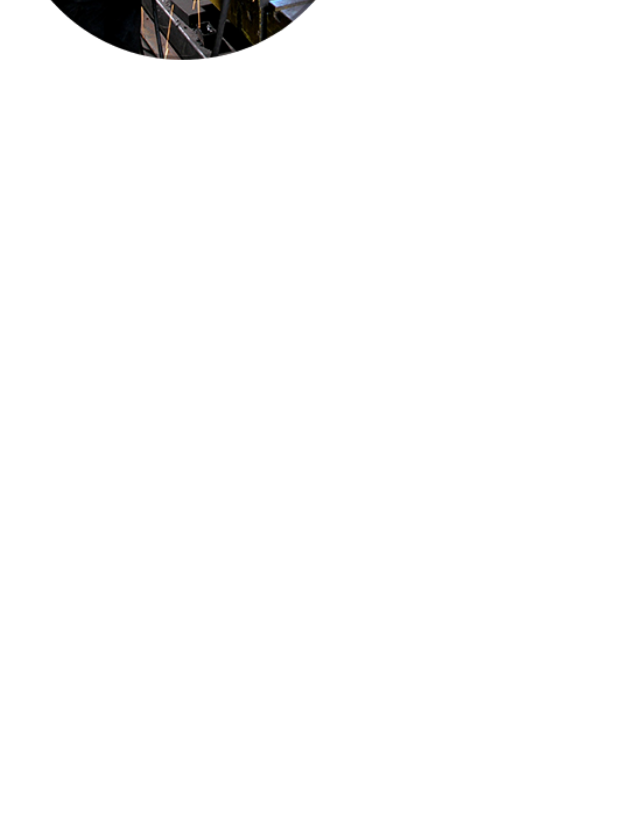
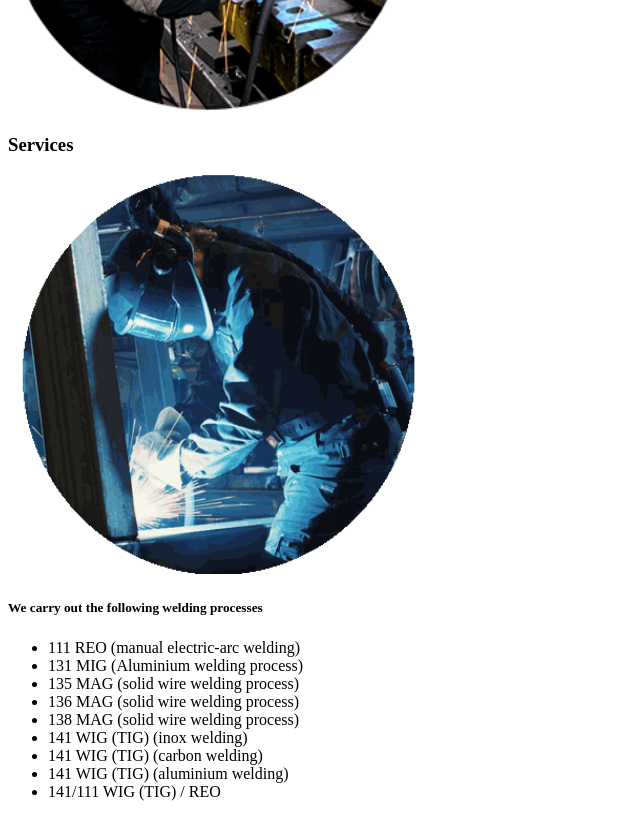
Before and after one commit to codingwithprince/jagger-welding, a Next.js app: page / in a window 1280 px wide. Shown: the part 920-1737 px from the top of the page, without its empty margins (0-640 px from the left). Before the commit the page ends 993 px from the top, so only its background shows below. Built offline with nearby package versions, Linux system fonts and the light colour scheme.

Commit message:
added hero section

```diff
--- a/components/About.js
+++ b/components/About.js
@@ -3,14 +3,14 @@ import Image from 'next/image'
 
 const About = () => {
   return (
-    <div className="about py-[50px] px-[5%]">
+    <div id="about" className="about py-[20px] px-[5%]">
         <h3 className='font-bold text-center text-gray-700 text-2xl md:text-4xl mb-5'>About Jagger d.o.o.</h3>
-        <div className='grid grid-cols-1 md:grid-cols-2 justify-items-center items-center'>
+        <div className='grid grid-cols-1 md:grid-cols-2 justify-items-center items-center py-5'>
             <p className="about-text text-gray-600 text-justify text-md md:text-lg mb-5">
             The <span className='bg-yellow-300 text-black font-semibold px-1'>Jagger d.o.o.</span>  Company specialises in complex welding and installation services in industrial facilities and power plants. With our own highly qualified staff, we can carry out complex tasks in the fields of energy, industry and transport. Welders and pipe workers have knowledge on isometry and hold appropriate and valid certificates in accordance with international standards for various materials and welding techniques, which are periodically renewed.
             </p>
             <div className="about-img w-auto p-2">
-                <Image className='shadow-full' src='/images/features/man_welding.png' height={350} width={350} alt='jagger-welding-man-welding'/>
+                <Image className='shadow-full' src='/images/features/man_welding.png' height={400} width={400} alt='jagger-welding-man-welding'/>
             </div>
         </div>
     </div>
--- a/components/Hero.js
+++ b/components/Hero.js
@@ -13,11 +13,11 @@ const Hero = () => {
         backgroundPosition: 'cover'
         }}
     >
-        <div className="overlay h-full flex w-full justify-center md:justify-end items-center text-white px-[2%] md:px-20">
+        <div id='home' className="overlay h-full flex w-full justify-center md:justify-end items-center text-white px-[2%] md:px-20">
             <div className="text-overlay text-center md:text-left w-full md:w-[50%] p-2">
-                <h1 className='text-6xl inline-block p-2  w-full md:text-8xl animate-bounce uppercase russo-font gap-5 font-bold text-transparent bg-clip-text bg-gradient-to-b from-white to-gray-300'>Jagger</h1>
+                <h1 className='text-6xl inline-block py-2  w-full md:text-8xl animate-bounce uppercase russo-font gap-5 font-bold text-transparent bg-clip-text bg-gradient-to-b from-white to-gray-300'>Jagger</h1>
                 {/* bg-gradient-to-b from-sky-500 to-sky-700 */}
-                <div className='text-6xl font-bold rounded-sm text-transparent bg-clip-text bg-gradient-to-t from-sky-500 to-sky-300  p-2 md:text-8xl uppercase russo-font'>
+                <div className='text-6xl font-bold rounded-sm text-transparent bg-clip-text bg-gradient-to-t from-sky-500 to-sky-300  py-2 md:text-8xl uppercase russo-font'>
                 <TypeAnimation
                       sequence={['Welding', 4000, 'd.o.o', 4000]}
                       speed={40} // Must be in range between 1 and 99!
--- /dev/null
+++ b/components/Services.js
@@ -0,0 +1,76 @@
+import React from 'react';
+import Image from 'next/image'
+
+const Services = () => {
+    const services = [
+        {
+            id:1,
+            title: '111 REO (manual electric-arc welding)'
+        },
+        {
+            id:2,
+            title: '131 MIG (Aluminium welding process)'
+        },
+        {
+            id:3,
+            title: '135 MAG (solid wire welding process)'
+        },
+        {
+            id:4,
+            title: '136 MAG (solid wire welding process)'
+        },
+        {
+            id:5,
+            title: '138 MAG (solid wire welding process)'
+        },
+        {
+            id:6,
+            title: '141 WIG (TIG) (inox welding)'
+        },
+        {
+            id:7,
+            title: '141 WIG (TIG) (carbon welding)'
+        },
+        {
+            id:8,
+            title: '141 WIG (TIG) (aluminium welding)'
+        },
+        {
+            id: 9,
+            title: '141/111 WIG (TIG) / REO'
+        }
+
+
+    ]
+  return (
+    <div id="services" className='services py-[20px] px-[5%]'>
+         <h3 className='font-bold text-center text-gray-700 text-2xl md:text-4xl mb-5'>Services</h3>
+         <div className="grid grid-cols-1 md:grid-cols-2 justify-items-center items-center py-5">
+            <div className="gif-welding p-2">
+                <Image src='/images/features/moving-welding.gif' width={420} height={400} alt='' />
+            </div>
+            <div className="services-text mx-auto">
+                <h5 className='text-gray-800 font-bold text-lg'>We carry out the following welding processes</h5>
+                <ul className='list-disc pl-5 mt-5 text-left py-5'>
+                    {
+                        services.map(item => {
+                            return (
+                                <li key={item.id} className='text-green-600 text-lg pt-1'>
+                                    <div className='text-gray-700'>
+                                        {
+                                            item.title
+                                        }
+                                    </div>
+                                </li>
+                            )
+                        })
+                    }
+                </ul>
+            </div>
+
+         </div>
+    </div>
+  )
+}
+
+export default Services
--- a/package.json
+++ b/package.json
@@ -13,6 +13,7 @@
     "react": "18.2.0",
     "react-dom": "18.2.0",
     "react-icons": "^4.4.0",
+    "react-scroll": "^1.8.7",
     "react-type-animation": "^2.0.9"
   },
   "devDependencies": {
--- a/pages/index.js
+++ b/pages/index.js
@@ -1,6 +1,7 @@
 import Head from 'next/head'
 import About from '../components/About'
 import Hero from '../components/Hero'
+import Services from '../components/Services'
 
 export default function Home() {
   return (
@@ -15,6 +16,8 @@ export default function Home() {
         <Hero />
        {/* === About section === */}
        <About />
+       {/* === Services section === */}
+       <Services />
       </main>
     </div>
   )
--- a/styles/globals.css
+++ b/styles/globals.css
@@ -4,6 +4,8 @@
 @import url('https://fonts.googleapis.com/css2?family=Russo+One&display=swap');
 @import url('https://fonts.googleapis.com/css2?family=Roboto:wght@100;400;500;700;900&display=swap');
 @import url('https://fonts.googleapis.com/css2?family=Lato:wght@900&display=swap');
+
+
 
 body{
   font-family: 'Roboto', sans-serif;
@@ -12,3 +14,6 @@ body{
   font-family: 'Russo One', sans-serif;
   /* font-family: 'Lato', sans-serif; */
 }
+#about {
+  scroll-behavior: smooth;
+}
```
Also changed, not shown: components/Footer.js (+32 -2 lines), components/Navbar.js (+26 -13 lines), public/images/features/moving-welding.gif (added), 1 other file (tests, documents, lock files or other folders).
